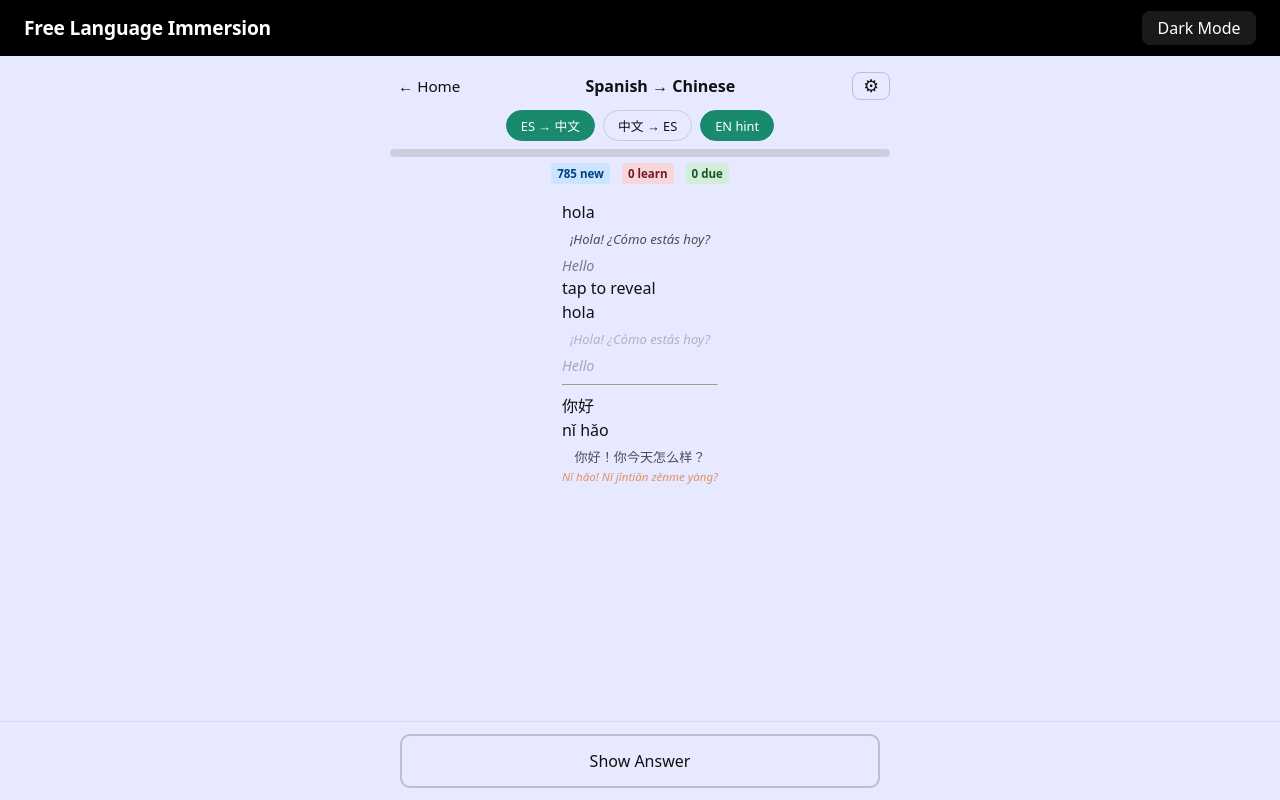
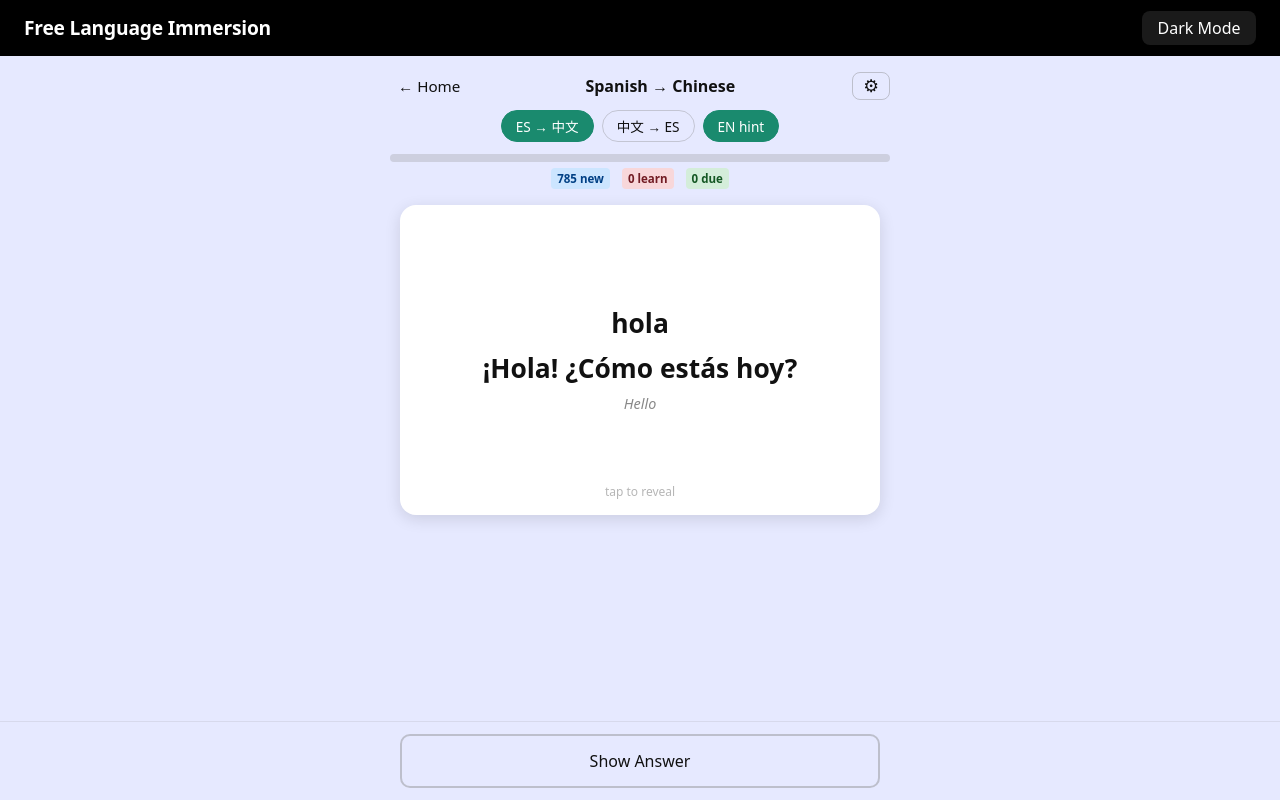
Before and after one commit to JeffWHenderson/free-language-immersion, a React (Vite) app: page /es-zh in a window 1280 px wide. Built offline with nearby package versions, Linux system fonts and the light colour scheme.

Commit message:
this is just more stuff that will never go to main but its working for me

```diff
--- a/src/pages/ESZHReview/index.tsx
+++ b/src/pages/ESZHReview/index.tsx
@@ -1,4 +1,4 @@
-import { useEffect, useState } from "react";
+import { useEffect, useRef, useState } from "react";
 import { useNavigate } from "react-router-dom";
 import { applyRating, CardState, isDue, isNew, previewIntervals, Rating } from "../fsrs";
 import { loadDeckState, saveDeckState, getCardState, updateCardState, SRSDeckState } from "../useSRSStorage";
@@ -7,6 +7,8 @@ import { shuffled } from "../../utils";
 import { useLanguageApp } from "../../LanguageAppContext";
 import SRSSettings from "../components/SRSSettings";
 import "../srs.css";
+import "../components/FlipCard.css";
+import "../SRSReview/SRSReview.css";
 
 const ESZH_LANG = "eszh";
 const ESZH_DECK = "all";
@@ -60,9 +62,11 @@ const ESZHReview = () => {
     const [reversed, setReversed] = useState(false);
     const [showEnglish, setShowEnglish] = useState(true);
 
-    const { shuffleCards, readBack } = useLanguageApp();
+    const { shuffleCards, readBack, fastMode } = useLanguageApp();
     const { speak: speakSpanish, buildUtt: buildSpanishUtt } = useSpeech("spanish");
     const { speak: speakChinese, buildUtt: buildChineseUtt } = useSpeech("chinese");
+    const ttsGenRef = useRef(0);
+    const [fastModeIndex, setFastModeIndex] = useState(0);
 
     useEffect(() => {
         fetch("/cross/spanish-chinese/index.json")
@@ -78,6 +82,45 @@ const ESZHReview = () => {
             })
             .catch(e => console.error(e));
     }, []);
+
+    // ── Fast mode TTS ─────────────────────────────────────────────────────────
+    useEffect(() => {
+        if (!fastMode || allItems.length === 0) return;
+        const card = allItems[fastModeIndex % allItems.length];
+
+        const tgtWord = reversed ? buildSpanishUtt(card.spanish, true) : buildChineseUtt(card.chinese, true);
+        const srcWord = reversed ? buildChineseUtt(card.chinese, true) : buildSpanishUtt(card.spanish, true);
+        const tgtPhrase = reversed
+            ? (card.spanishPhrase ? buildSpanishUtt(card.spanishPhrase, true) : null)
+            : (card.chinesePhrase ? buildChineseUtt(card.chinesePhrase, true) : null);
+        const srcPhrase = reversed
+            ? (card.chinesePhrase ? buildChineseUtt(card.chinesePhrase, true) : null)
+            : (card.spanishPhrase ? buildSpanishUtt(card.spanishPhrase, true) : null);
+
+        const utterances = [tgtWord, srcWord, ...(tgtPhrase ? [tgtPhrase] : []), ...(srcPhrase ? [srcPhrase] : [])];
+
+        const gen = ++ttsGenRef.current;
+        window.speechSynthesis.cancel();
+
+        const speakChain = (utts: SpeechSynthesisUtterance[]) => {
+            if (utts.length === 0 || ttsGenRef.current !== gen) return;
+            const [head, ...rest] = utts;
+            head.onend = () => {
+                if (ttsGenRef.current !== gen) return;
+                setTimeout(() => speakChain(rest), 350);
+            };
+            window.speechSynthesis.speak(head);
+        };
+
+        speakChain(utterances);
+        return () => window.speechSynthesis.cancel();
+        // eslint-disable-next-line react-hooks/exhaustive-deps
+    }, [fastMode, fastModeIndex, allItems.length, reversed]);
+
+    useEffect(() => {
+        if (!fastMode) window.speechSynthesis.cancel();
+    }, [fastMode]);
+    // ─────────────────────────────────────────────────────────────────────────
 
     const currentCard = session[0];
 
@@ -173,6 +216,47 @@ const ESZHReview = () => {
     );
 
     if (!loaded) return <div className="srs-container"><p>Loading...</p></div>;
+
+    // ── Fast mode view ────────────────────────────────────────────────────────
+    if (fastMode) {
+        const total = allItems.length;
+        const idx = fastModeIndex % Math.max(total, 1);
+        const card = allItems[idx];
+        const srcText = reversed ? card.chinese : card.spanish;
+        const srcPin = reversed ? card.pinyin : undefined;
+        const tgtText = reversed ? card.spanish : card.chinese;
+        const tgtPin = reversed ? undefined : card.pinyin;
+        const tgtPhrase = reversed ? card.spanishPhrase : card.chinesePhrase;
+        const tgtPhrasePin = reversed ? undefined : card.chinesePhrasePin;
+        return (
+            <div className="srs-container">
+                {header}
+                {controls}
+                <div className="srs-card-wrap">
+                    <div className="srs-card srs-card-fast">
+                        <div className="srs-card-text">{srcText}</div>
+                        {srcPin && <div className="srs-romanized">{srcPin}</div>}
+                        {showEnglish && <div className="eszh-en">{card.english}</div>}
+                        <hr className="srs-divider" />
+                        {tgtPin && <div className="srs-romanized">{tgtPin}</div>}
+                        <div className="srs-card-text">{tgtText}</div>
+                        {(tgtPhrase || tgtPhrasePin) && (
+                            <div className="srs-fast-phrase-group">
+                                {tgtPhrasePin && <div className="eszh-phrase-pin">{tgtPhrasePin}</div>}
+                                {tgtPhrase && <div className="eszh-phrase">{tgtPhrase}</div>}
+                            </div>
+                        )}
+                    </div>
+                </div>
+                <div className="srs-fast-nav">
+                    <button className="srs-fast-nav-btn" onClick={() => setFastModeIndex(i => Math.max(0, i - 1))} disabled={idx === 0}>← Prev</button>
+                    <span className="srs-fast-counter">{idx + 1} / {total}</span>
+                    <button className="srs-fast-nav-btn" onClick={() => setFastModeIndex(i => Math.min(total - 1, i + 1))} disabled={idx === total - 1}>Next →</button>
+                </div>
+            </div>
+        );
+    }
+    // ─────────────────────────────────────────────────────────────────────────
 
     if (done || (loaded && session.length === 0 && reviewed > 0)) {
         return (
--- a/src/pages/srs.css
+++ b/src/pages/srs.css
@@ -358,53 +358,6 @@ button.srs-count:hover {
     margin-bottom: 2px;
 }
 
-.eszh-phrase {
-    font-size: 0.82rem;
-    font-style: italic;
-    opacity: 0.72;
-    margin-top: 6px;
-    line-height: 1.4;
-    text-align: center;
-}
-
-.eszh-phrase.front-dim {
-    opacity: 0.25;
-}
-
-.eszh-phrase-pin {
-    font-size: 0.72rem;
-    color: #e07b3a;
-    font-style: italic;
-    opacity: 0.8;
-    margin-top: 1px;
-}
-
-.eszh-controls {
-    display: flex;
-    gap: 8px;
-    justify-content: center;
-    flex-wrap: wrap;
-    margin-bottom: 8px;
-}
-
-.eszh-toggle {
-    padding: 5px 14px;
-    border-radius: 20px;
-    border: 1px solid var(--color-border, #ccc);
-    background: none;
-    font-size: 0.8rem;
-    cursor: pointer;
-    color: var(--text-color, #555);
-    font-weight: 500;
-    transition: background 0.15s, color 0.15s, border-color 0.15s;
-    white-space: nowrap;
-}
-
-.eszh-toggle.active {
-    background: #1a8a6e;
-    border-color: #1a8a6e;
-    color: #fff;
-}
 
 .srs-btn-secondary {
     padding: 10px 20px;
```
